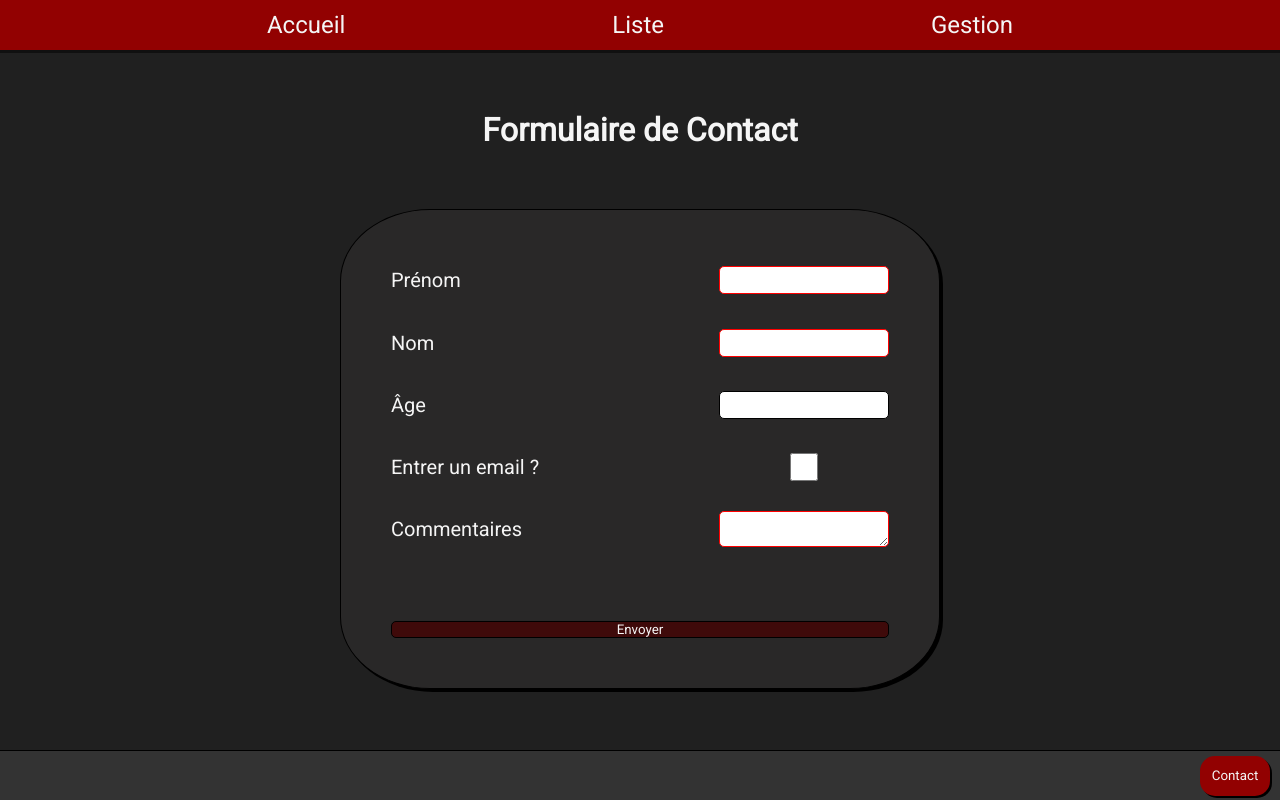
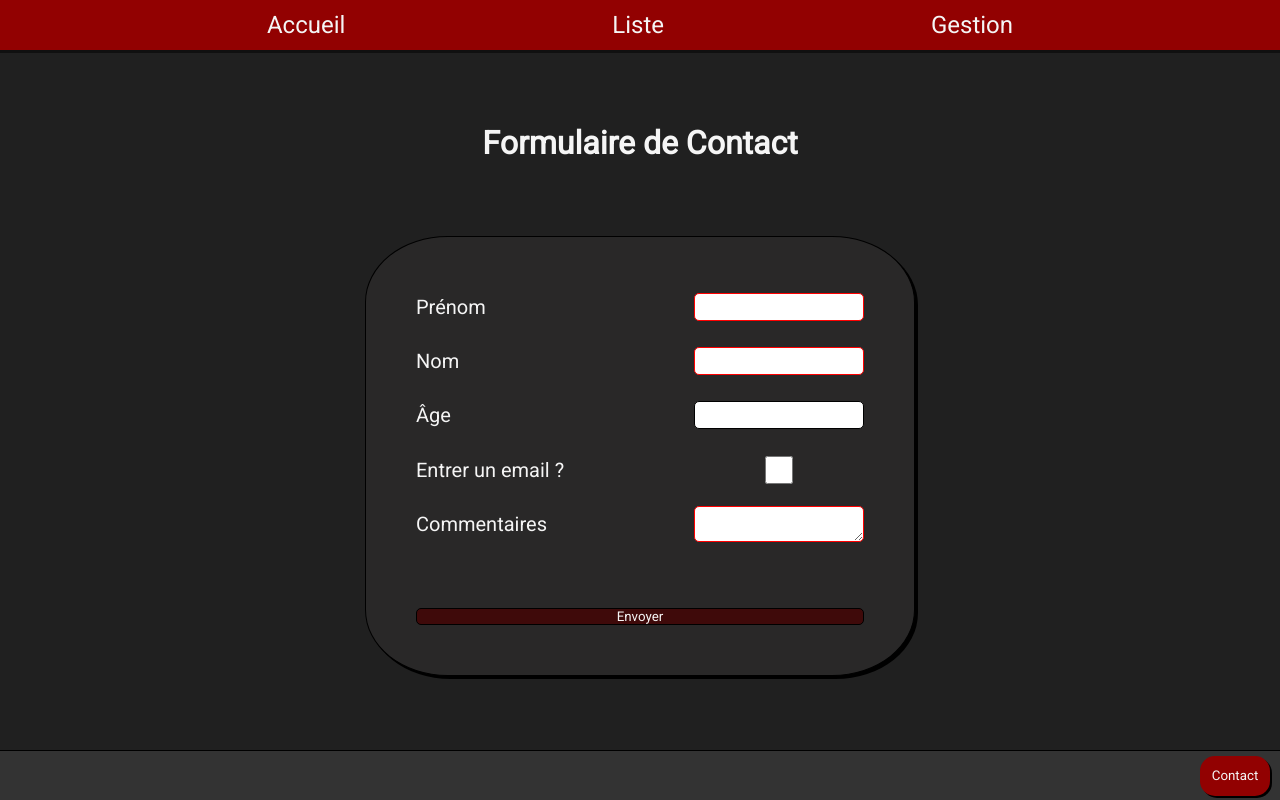
Before and after one commit to pixelexe/exo2-raymond-dan, an Angular app: page /contact in a window 1280 px wide. Built offline with nearby package versions, Linux system fonts and the light colour scheme.

Commit message:
form appareance fixed soon?

```diff
--- a/src/app/contact/contact.component.css
+++ b/src/app/contact/contact.component.css
@@ -12,7 +12,7 @@ h1 {
 }
 
 form {
-    height: 30em;
+    height: 55vh;
     aspect-ratio: 1/0.8;
 }
 
```
